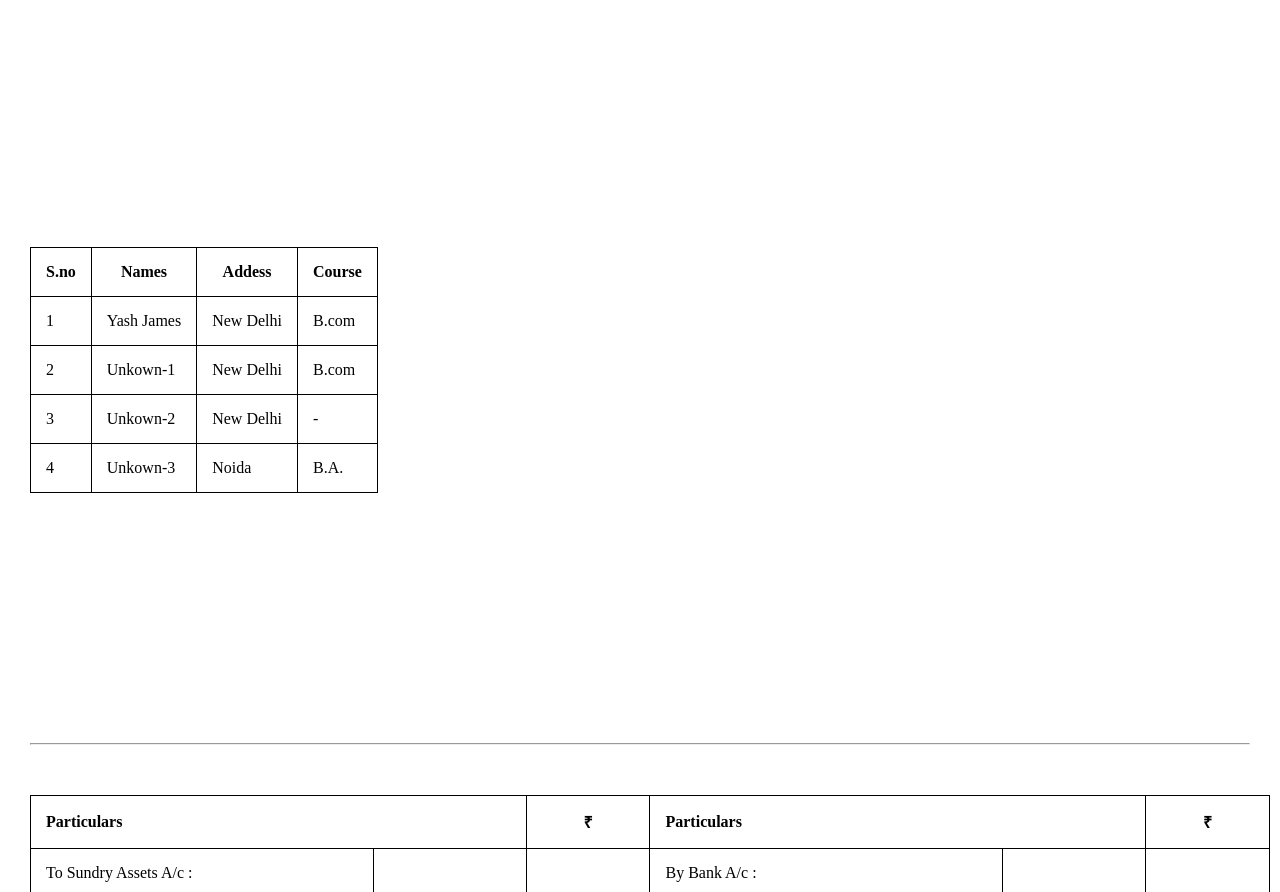
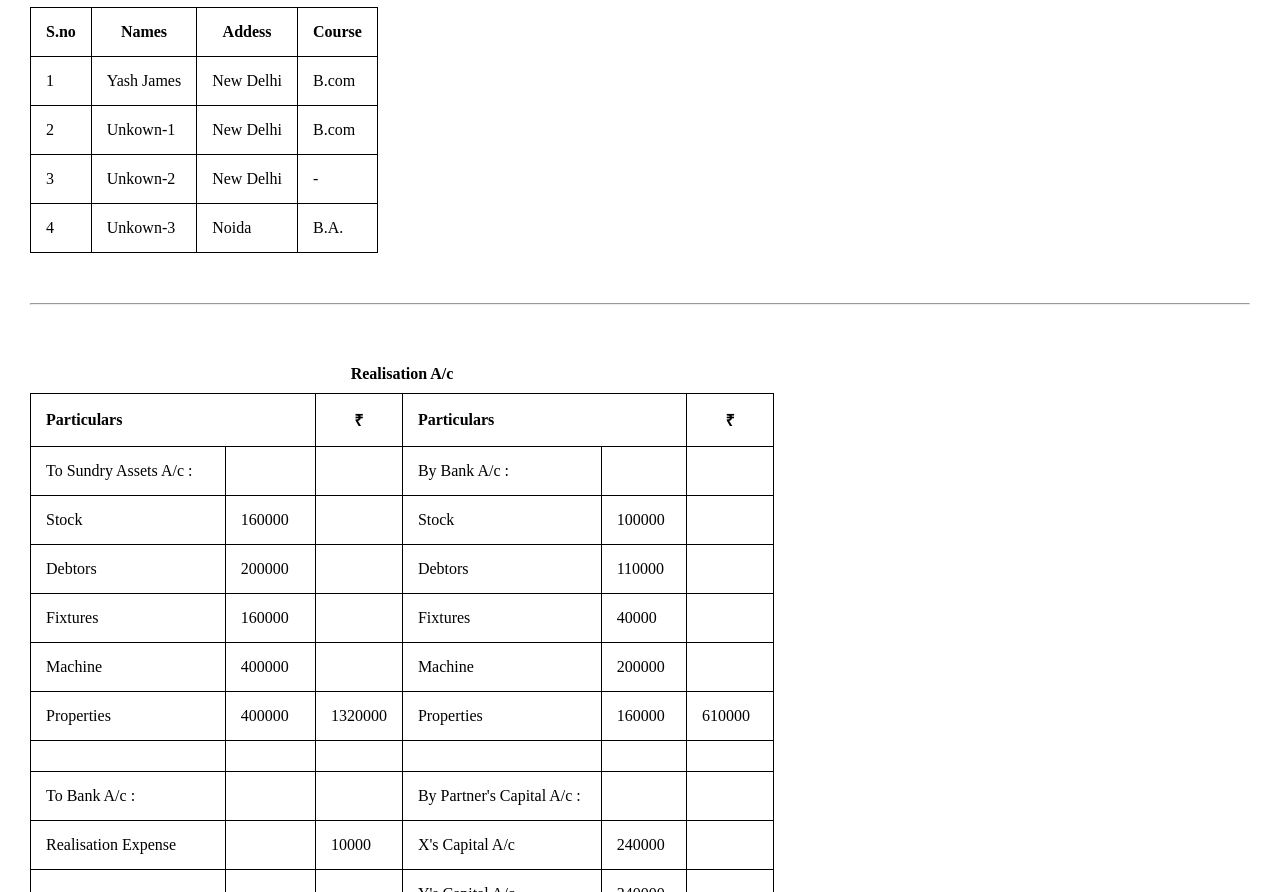
Before and after one commit to JamesAchiver/Code-Folder, a plain HTML site: page index.html in a window 1280 px wide. Shown: the part 60-952 px from the top of the page. Drawn offline with Linux system fonts and the light colour scheme.

Commit message:
A File was Created for CSS

```diff
--- a/index.html
+++ b/index.html
@@ -5,36 +5,7 @@
     <meta http-equiv="X-UA-Compatible" content="IE=edge">
     <meta name="viewport" content="width=device-width, initial-scale=1.0">
     <title>Document</title>
-    <style>
-        *{
-            margin:10px;
-            margin-bottom: 250px ;
-        }
-        table,th,td{
-            border: 1px solid black;
-            border-collapse: collapse;
-            padding: 15px;
-        }
-
-
-        #Realisation-acc{
-            width: 100%;
-            text-align: left;
-
-        }
-
-        td:hover{
-            background-color: #D6EEEE;
-        }
-
-        .Ruppe1 {
-            text-align: center;
-        }
-
-
-
-
-    </style>
+    <link rel="stylesheet" href="/style.css">
 </head>
 <body>
     <h1>Hello World!</h1>
@@ -75,6 +46,7 @@
 
 
     <table id="Realisation-acc">
+        <caption><strong>Realisation A/c </strong></caption>
         <tr>
             <th colspan="2" style="width: 40%;">Particulars</th>
             <th class="Ruppe1">₹</th>
@@ -82,7 +54,7 @@
             <th class="Ruppe1">₹</th>
         </tr>
         <tr>
-            <td>To Sundry Assets A/c :</td>
+            <td>To Sundry Assets A/c : </td>
             <td></td>
             <td></td>
             <td>By Bank A/c :</td>
--- /dev/null
+++ b/style.css
@@ -0,0 +1,24 @@
+*{
+    margin:10px;
+    margin-bottom: 10px ;
+}
+table,th,td{
+    border: 1px solid black;
+    border-collapse: collapse;
+    padding: 15px;
+}
+
+
+#Realisation-acc{
+    width: 60%;
+    text-align: left;
+
+}
+
+td:hover{
+    background-color: #D6EEEE;
+}
+
+.Ruppe1 {
+    text-align: center;
+}
```
